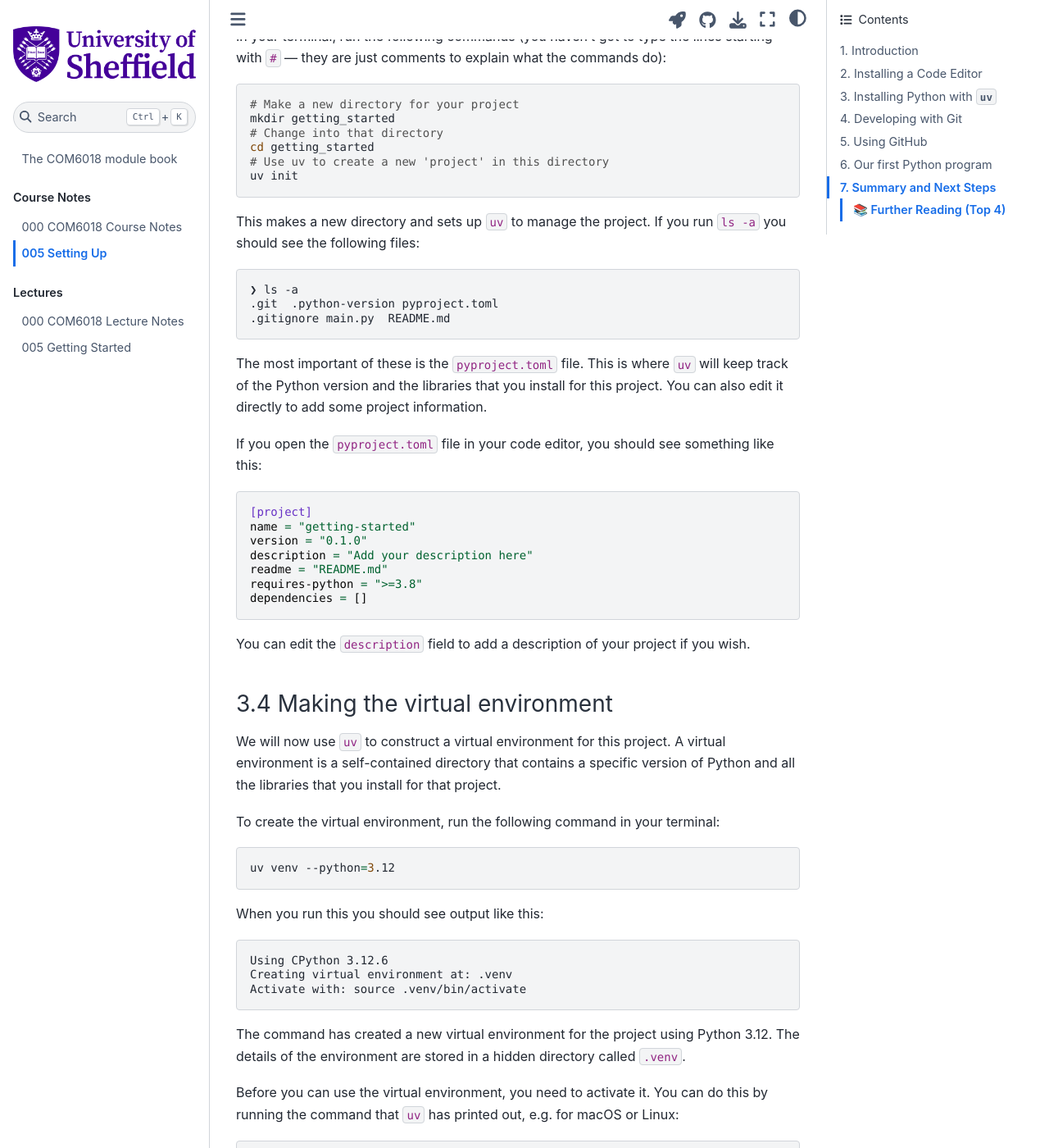
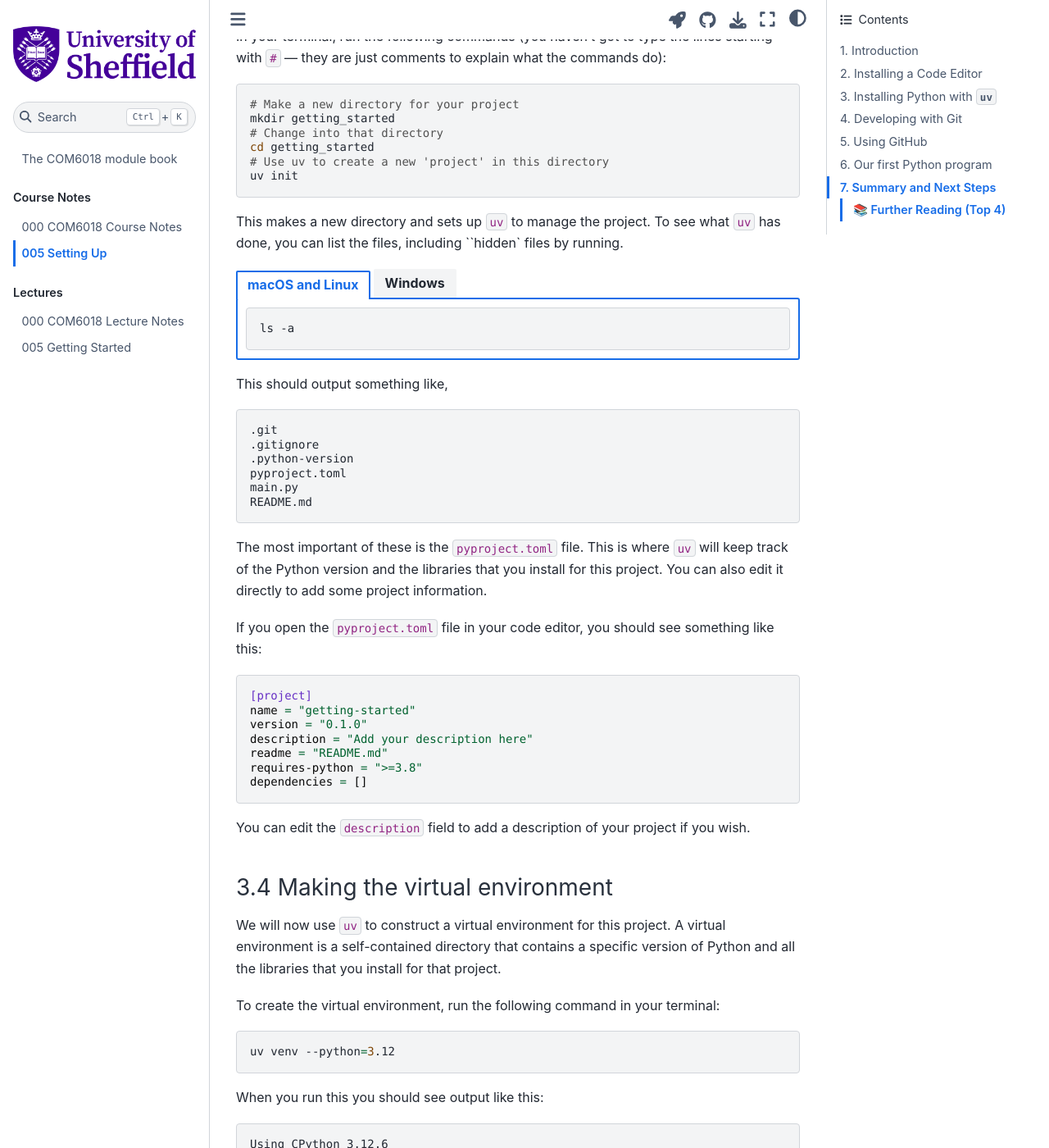
Before and after one commit to lawrencewhalley/COM6018, a Jupyter Book: the page built from materials/tutorials/005_Setting_Up.md, in a window 1280 px wide and 1400 px high, scrolled down 4950 px. Shown: the whole window at 82% size. Built offline with Jupyter Book 1.0.4 settings and Sphinx 7.4.7 and the Sphinx Book theme 1.1.4, drawn with Linux system fonts in a browser that asks for light colours; some of the changed text lies outside the part shown.

Commit message:
tutorial 005 - Added execution policy fix for windows user

````diff
--- a/materials/tutorials/005_Setting_Up.md
+++ b/materials/tutorials/005_Setting_Up.md
@@ -109,7 +109,7 @@
 Use `irm` to download the script and execute it with `iex`, as follows:
 
 ```bash
-powershell -ExecutionPolicy ByPass -c "irm <https://astral.sh/uv/install.ps1> | iex"
+powershell -ExecutionPolicy ByPass -c "irm https://astral.sh/uv/install.ps1 | iex"
 ```
 
 Changing the execution policy allows running a script from the internet.
@@ -153,12 +153,34 @@
 uv init
 ```
 
-This makes a new directory and sets up `uv` to manage the project. If you run `ls -a` you should see the following files:
+This makes a new directory and sets up `uv` to manage the project. To see what `uv` has done, you can list the files, including ``hidden` files by running.
+
+::::{tab-set}
+:::{tab-item} macOS and Linux
 
 ```bash
-❯ ls -a
-.git  .python-version pyproject.toml
-.gitignore main.py  README.md
+ls -a
+```
+
+:::
+:::{tab-item} Windows
+
+```bash
+ls -Force -Name
+```
+
+:::
+::::
+
+This should output something like,
+
+```none
+.git
+.gitignore
+.python-version
+pyproject.toml
+main.py
+README.md
 ```
 
 The most important of these is the `pyproject.toml` file. This is where `uv` will keep track of the Python version and the libraries that you install for this project. You can also edit it directly to add some project information.
@@ -197,15 +219,42 @@
 
 The command has created a new virtual environment for the project using Python 3.12. The details of the environment are stored in a hidden directory called `.venv`.
 
-Before you can use the virtual environment, you need to activate it. You can do this by running the command that `uv` has printed out, e.g. for macOS or Linux:
+Before you can use the virtual environment, you need to activate it. You can do this by running the command that `uv` has printed out, this will probably be:
+
+:::::{tab-set}
+::::{tab-item} macOS and Linux
 
 ```bash
 source .venv/bin/activate
 ```
 
-:::{warning}
-The activation command depends on your operating system. So copy the command that `uv` has printed out for you.
+::::
+::::{tab-item} Windows
+
+```bash
+.venv\Scripts\activate
+```
+
+:::{important}
+You might find that the above command generates an error like this:
+
+```none
+File C:\path\to\your\project\.venv\Scripts\Activate.ps1 cannot be loaded
+because running scripts is disabled on this system. For more information,
+see about_Execution_Policies at https:/go.microsoft.com/fwlink/?LinkID=135170.
+```
+
+If you see this it just means that your PowerShell is set to not allow scripts to be run. You can change this by running the command:
+
+```bash
+Set-ExecutionPolicy -ExecutionPolicy RemoteSigned -Scope CurrentUser
+```
+
+You will be asked to confirm the change, type `Y` and press enter. You should now be able to run the activate command.
 :::
+
+::::
+:::::
 
 We can check that the virtual environment is working correctly by checking the version of Python:
 
@@ -217,9 +266,14 @@
 
 You can also check that the Python executable is the one in the virtual environment by running:
 
-```bash
+::::{tab-set}
+:::{tab-item} macOS and Linux
 which python
-```
+:::
+:::{tab-item} Windows
+where python
+:::
+::::
 
 This should print out a path that ends with `.venv/bin/python` (or `.venv\Scripts\python.exe` on Windows).
 
@@ -283,9 +337,14 @@
 
 To make a new git repository for a project, you would normally run the command `git init` in the project directory. However, if you have already run `uv init` to set up the project, then `uv` will have already created a git repository for you. You can check this by running the command:
 
-```bash
+::::{tab-set}
+:::{tab-item} macOS and Linux
 ls -a
-```
+:::
+:::{tab-item} Windows
+ls -Force -Name
+:::
+::::
 
 You should see a directory called `.git`. This is where `git` stores all the information about the repository.
 
````
